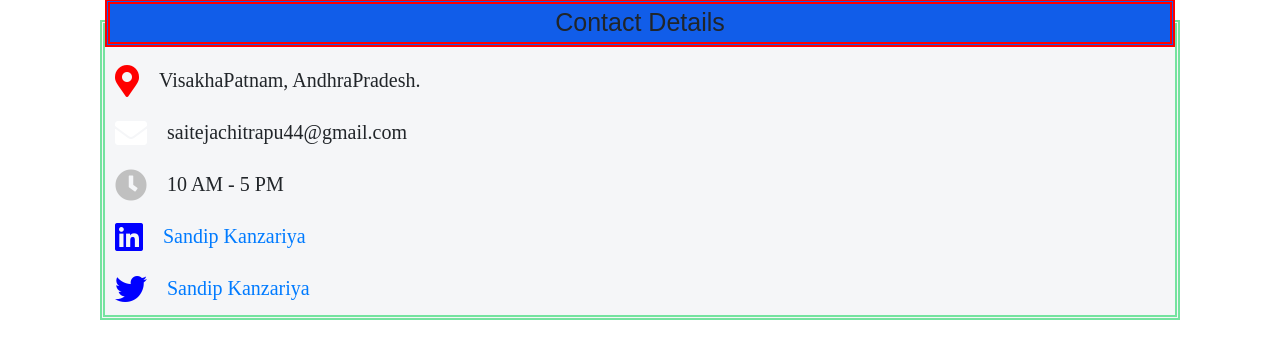
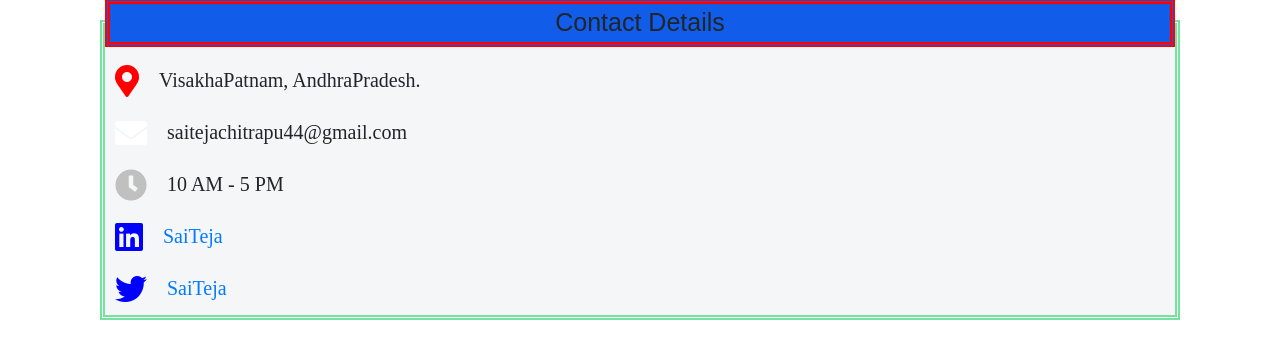
Before and after one commit to ChitrapuSaiTeja/HotelManagement-Django, a Django app: page /contact in a window 1280 px wide. Shown: the part 169-528 px from the top of the page. Run offline with Django 3.2, Linux system fonts and the light colour scheme; some libraries are stand-ins or nearby versions; some web fonts are replaced.

Commit message:
Update contact.html

```diff
--- a/templates/contact.html
+++ b/templates/contact.html
@@ -17,10 +17,10 @@
             <div class="com_div"> 10 AM - 5 PM</div>
         </div>
         <div id="id1"><i id="id2" class="fab fa-linkedin fa-2x" style="color: blue;"></i>
-            <a href="https://www.linkedin.com" target="_blank" class="com_div">Sandip Kanzariya</a>
+            <a href="https://www.linkedin.com" target="_blank" class="com_div">SaiTeja</a>
         </div>
         <div id="id1"><i id="id2" class="fab fa-twitter fa-2x" style="color: blue;"></i>
-            <a href="https://twitter.com" target="_blank" class="com_div">Sandip Kanzariya</a>
+            <a href="https://twitter.com" target="_blank" class="com_div">SaiTeja</a>
         </div>
     </fieldset>
 </div>
```
